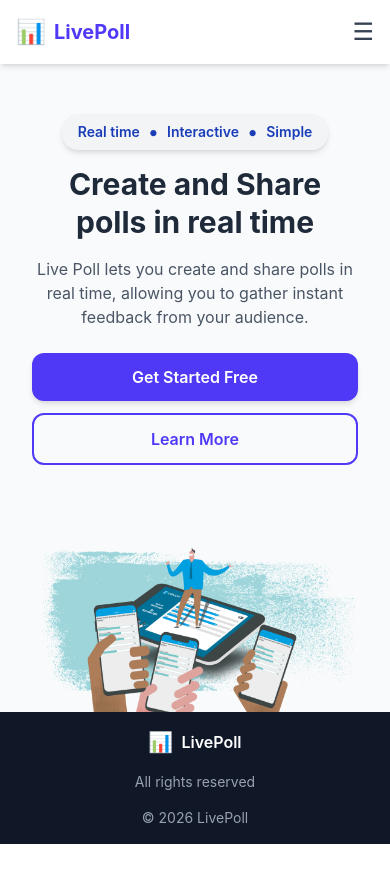
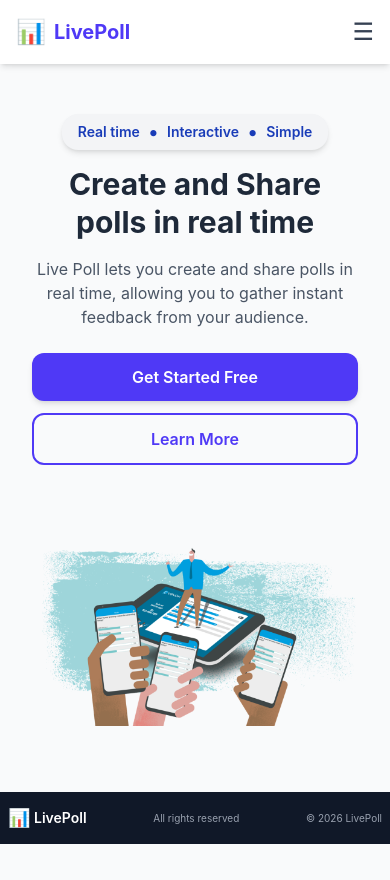
Before and after one commit to desmondrichard/livepoll-app, a React (Vite) app in the folder frontend/: page / in a window 390 px wide. Before the commit the page ends 844 px from the top, so only its background shows below. Built offline with nearby package versions, Linux system fonts and the light colour scheme.

Commit message:
fixed footer layout issue

```diff
--- a/frontend/src/components/layout/GlobalFooter.jsx
+++ b/frontend/src/components/layout/GlobalFooter.jsx
@@ -3,17 +3,26 @@ import React from "react";
 const GlobalFooter = () => {
   const year = new Date().getFullYear();
   return (
-    <div className="globalFooterContainer">
+    <div className="globalFooterContainer pt-10 md:pt-0">
       <footer className="bg-gray-900 text-gray-300 fixed bottom-0 left-0 right-0 z-50 w-full">
-        <div className="max-w-6xl mx-auto px-4 sm:px-6 py-4">
-          <div className="flex flex-col md:flex-row items-center justify-between gap-4">
-            <div className="flex items-center gap-2">
-              <span className="text-xl">📊</span>
-              <span className="font-semibold text-white">LivePoll</span>
+        {/* 👇 Reduced padding slightly on mobile for more space */}
+        <div className="max-w-6xl mx-auto px-2 sm:px-6 py-3 md:py-4">
+          {/* 👇 Changed to flex-row by default, gap-2 on mobile, gap-4 on desktop */}
+          <div className="flex flex-row items-center justify-between gap-2 md:gap-4">
+            <div className="flex items-center gap-1 sm:gap-2 shrink-0">
+              <span className="text-lg sm:text-xl">📊</span>
+              <span className="font-semibold text-white text-sm sm:text-base">
+                LivePoll
+              </span>
             </div>
 
-            <p className="text-sm text-gray-400">All rights reserved</p>
-            <p className="text-sm text-gray-400">© {year} LivePoll</p>
+            {/* 👇 Text size reduced to text-[10px] on mobile, text-sm on desktop */}
+            <p className="text-[10px] sm:text-sm text-gray-400 text-center">
+              All rights reserved
+            </p>
+            <p className="text-[10px] sm:text-sm text-gray-400 text-right">
+              © {year} LivePoll
+            </p>
           </div>
         </div>
       </footer>
```
